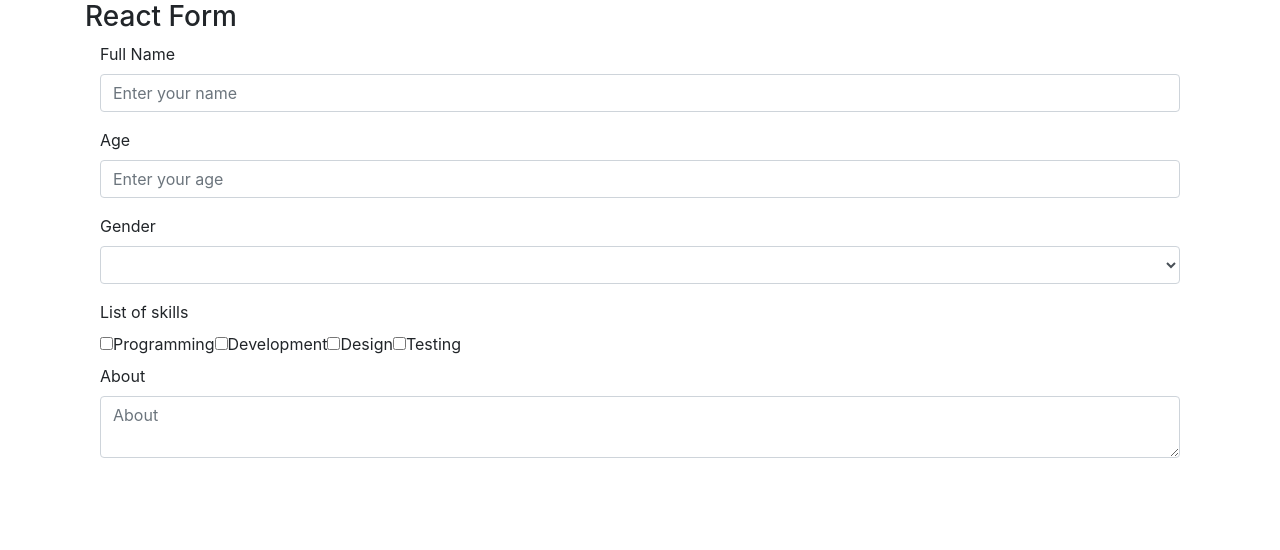
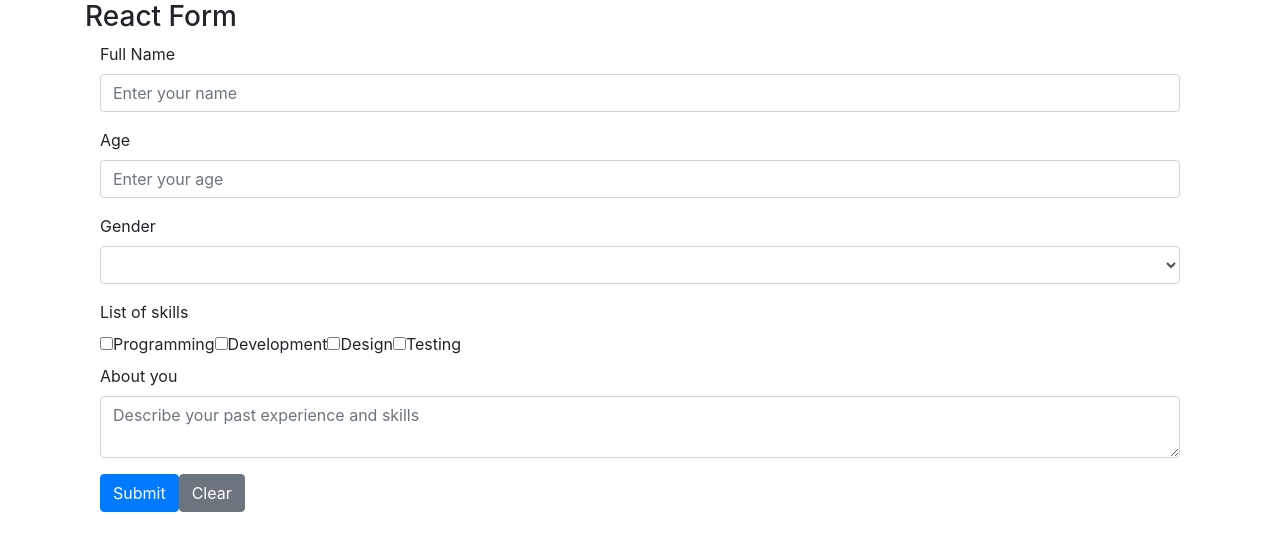
Before and after one commit to potrebichka/React-Forms, a React (Create React App) app: page / in a window 1280 px wide. Shown: the top 550 px of the page. Built offline with nearby package versions, Linux system fonts and the light colour scheme.

Commit message:
Add Button Component

```diff
--- /dev/null
+++ b/src/components/Button.js
@@ -0,0 +1,14 @@
+import React from 'react';
+
+const Button = (props) => {
+    return (
+        <button
+            //style={props.style}
+            className={"btn btn-" + props.type}
+            onClick={props.action}>
+                {props.title}
+        </button>
+    );
+}
+
+export default Button;
--- a/src/containers/FormContainer.js
+++ b/src/containers/FormContainer.js
@@ -5,7 +5,7 @@ import CheckBox from '../components/CheckBox';
 import Input from '../components/Input';
 import TextArea from '../components/TextArea';
 import Select from '../components/Select';
-// import Button from '../components/Button';
+import Button from '../components/Button';
 
 class FormContainer extends Component {
     constructor(props) {
@@ -108,14 +108,24 @@ class FormContainer extends Component {
                     handleChange={this.handleSkillsCheckBox}
                 />
                 <TextArea
-                    title="About"
+                    title="About you"
                     name="about"
                     value={this.state.newUser.about}
-                    placeholder="About"
+                    placeholder="Describe your past experience and skills"
                     handleChange={this.handleInput}
                 />
-                {/* <Button />
-                <Button /> */}
+                <Button
+                    action={this.handleFormSubmit}
+                    type="primary"
+                    title="Submit"
+                    //style={buttonStyle}
+                />
+                <Button
+                    action={this.handleClearForm}
+                    type="secondary"
+                    title="Clear"
+                    //style={buttonStyle}
+                />
 
             </form>
         );
```
